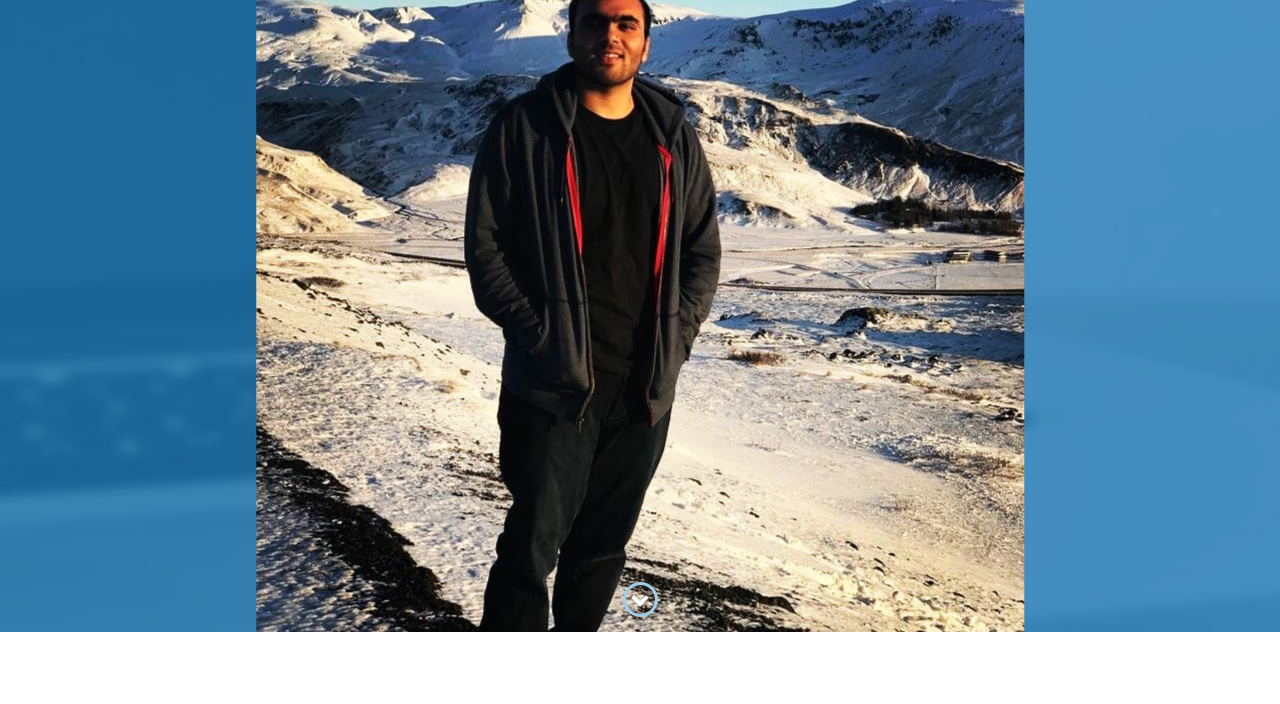
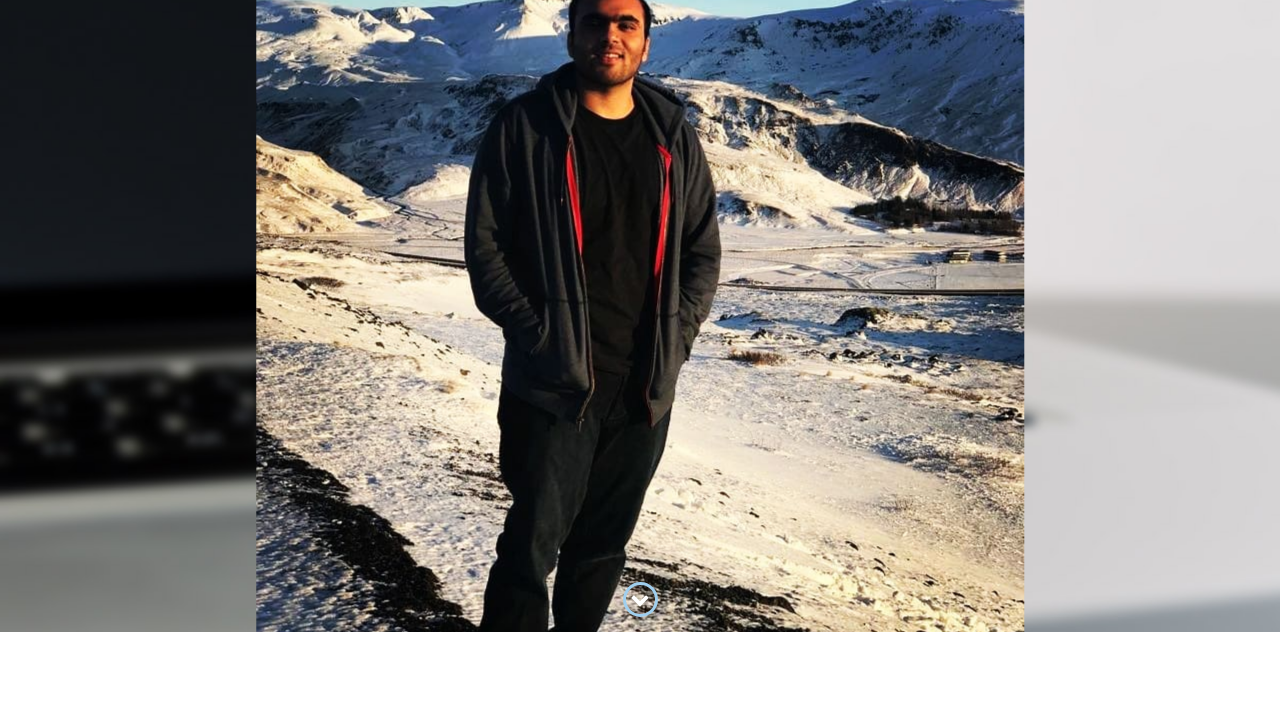
Before and after one commit to shashwath94/shashwath94.github.io, a website: page index.html in a window 1280 px wide. Shown: the part 337-1041 px from the top of the page. Drawn offline with nearby package versions, Linux system fonts and the light colour scheme.

Commit message:
minor changes

```diff
--- a/index.html
+++ b/index.html
@@ -56,7 +56,7 @@
         </div>
         <!-- End #lead-content -->
 
-        <div id="lead-overlay"></div>
+
 
         <div id="lead-down">
             <span>
```
